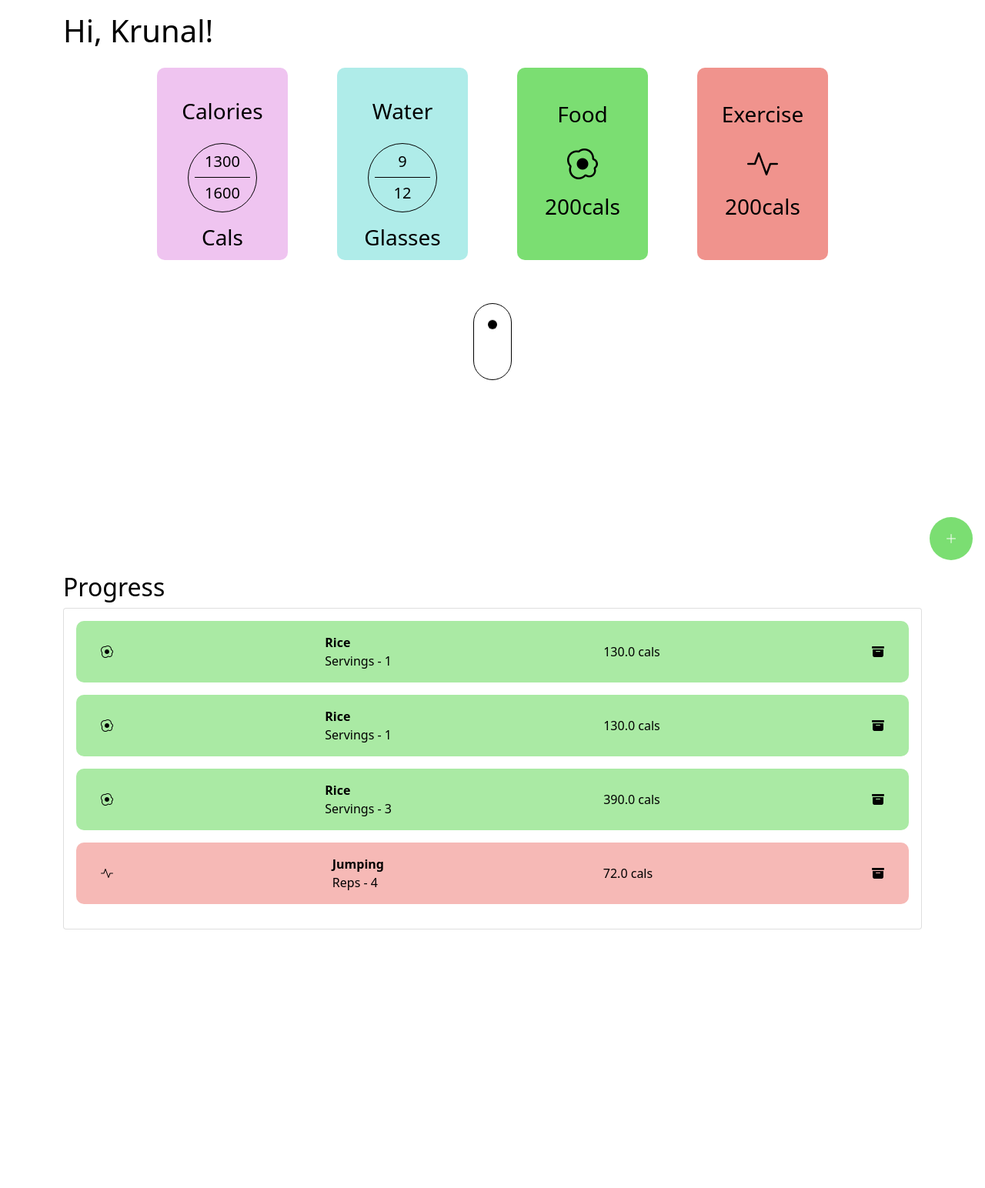
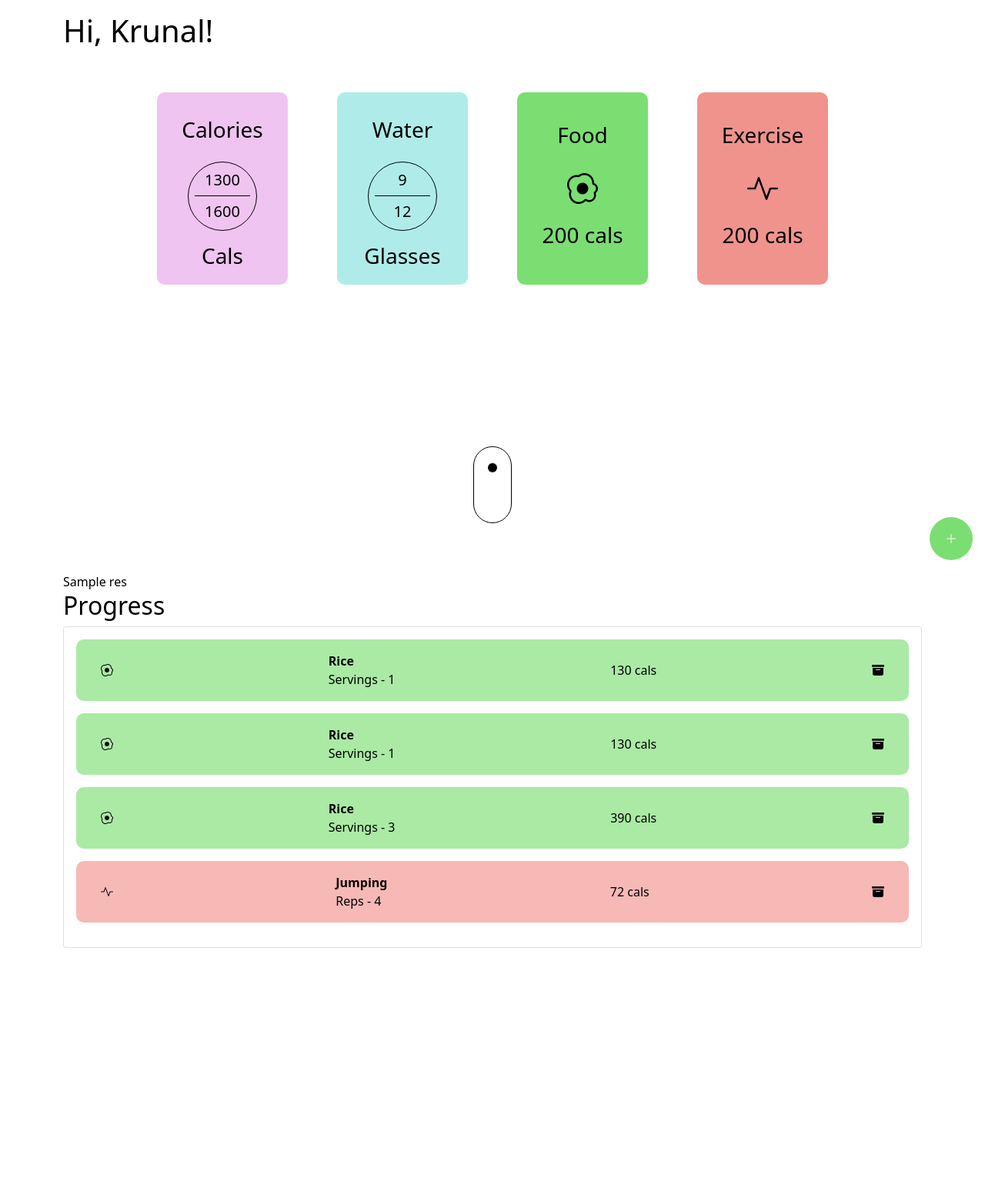
Before and after one commit to Krunal-shelki/Flask-App, a Flask app: template website/templates/views/home.html in a window 1280 px wide. Shown: the part 56-1600 px from the top of the page at 77% size. Run offline with Flask 2, Linux system fonts and the light colour scheme; data comes from the database, SQL or seed files in the repository; both versions use the stored data as it was after the commit; the template is opened without the code that fills it: values that come from a table or form of the project are taken from there, most other values are stand-ins (such as "Sample title", 1, 10 or a date in 2020); some libraries are stand-ins or nearby versions.

Commit message:
final commit

```diff
--- a/requirements.txt
+++ b/requirements.txt
@@ -1,3 +1,5 @@
 flask
 flask-login
 flask-sqlalchemy
+flask-marshmallow
+marshmallow-sqlalchemy
--- a/website/__init__.py
+++ b/website/__init__.py
@@ -3,8 +3,11 @@ from sqlalchemy.sql.expression import false
 from flask_sqlalchemy import SQLAlchemy
 from os import path
 from flask_login import LoginManager, login_manager
+from flask_marshmallow import Marshmallow
+
 
 db = SQLAlchemy()
+ma = Marshmallow()
 DB_NAME = "database.db"
 
 
@@ -15,6 +18,7 @@ def create_app():
     app.config["SQLALCHEMY_TRACK_MODIFICATIONS"] = false
 
     db.init_app(app)
+    ma.init_app(app)
 
     from .views import views
     from .auth import auth
--- a/website/auth.py
+++ b/website/auth.py
@@ -58,13 +58,13 @@ def signin():
         if user:
             flash("User already Exists!", category="error")
         elif len(email) < 4:
-            flash("Email must be greater than 3 charecters", category="error")
+            flash("Email must be greater than 3 charecters!", category="error")
         elif len(name) < 2:
-            flash("name must be greater than 1 charecters", category="error")
+            flash("Name must be greater than 1 charecters!", category="error")
         elif password != passcnf:
-            flash("password does not match to confirm password", category="error")
+            flash("Password does not match to confirm password!", category="error")
         elif len(password) < 7:
-            flash("password must be greater than 6 charecters", category="error")
+            flash("Password must be greater than 6 charecters!", category="error")
         else:
             new_user = User(
                 email=email,
@@ -79,7 +79,7 @@ def signin():
             )
             db.session.add(new_user)
             db.session.commit()
-            flash("acc created", category="success")
+            flash("Account Created!", category="success")
             return redirect(url_for("views.home"))
 
     return render_template("/auth/signin.html", user=current_user)
--- a/website/static/home.js
+++ b/website/static/home.js
@@ -156,7 +156,17 @@ let exercise = [
   },
 ];
 
-let delEntryButtons = document.querySelectorAll(".delete-entry");
+document.addEventListener("DOMContentLoaded", function() {
+
+let typeOfEntry = document.querySelector("#type");
+let entrySelect = document.querySelector(".entrySelect");
+let entryName = document.querySelector(".entryName");
+let caloriesData = document.querySelector("#caloriesData");
+let entryCount = document.querySelector("#entryCount");
+let totalWater = document.querySelector("h5#total_water");
+let totalCal = document.querySelector(".total_cal");
+let foodCals = document.querySelector(".food_cal");
+let exerciseCals = document.querySelector(".exercise_cal");
 
 document.querySelectorAll(".entry-item").forEach((item) => {
   if (item.dataset.entryType == "Food") {
@@ -175,11 +185,36 @@ let deleteNote = (entryId) => {
   });
 };
 
-let typeOfEntry = document.querySelector("#type");
-let entrySelect = document.querySelector(".entrySelect");
-let entryName = document.querySelector(".entryName");
-let caloriesData = document.querySelector("#caloriesData");
-let entryCount = document.querySelector("#entryCount");
+fetch('/water-data')
+  .then(res => res.json())
+  .then(data => {
+    let water_data = data['water']
+    let total_water = 0
+    water_data.forEach(data => {
+      total_water += data['water_count']
+    })
+    return total_water
+  }).then(data => {
+    totalWater.innerHTML = data
+  })
+
+fetch('/cals-data')
+  .then(res => res.json())
+  .then(data => {
+    let cals_data = data['Entry']
+    let food_cals = 0
+    let exercise_cals = 0
+    cals_data.forEach(data => {
+      if(data['type']=='Food'){
+        food_cals += data['cal']
+      }else{
+        exercise_cals += data['cal']
+      }
+    })
+    totalCal.innerHTML = food_cals - exercise_cals
+    foodCals.innerHTML = food_cals
+    exerciseCals.innerHTML = exercise_cals
+  })
 
 let foodHtml = "";
 let exerciseHtml = "";
@@ -239,3 +274,4 @@ let renderForm = (type) => {
 let calculateCal = (entry, count) => {
   caloriesData.value = entry * count;
 };
+})
--- a/website/templates/views/home.html
+++ b/website/templates/views/home.html
@@ -3,6 +3,9 @@ style %}
 <style>
   #home {
     min-height: calc(100vh - 56px);
+    display: flex;
+    flex-direction: column;
+    position: relative;
   }
   #progress {
     min-height: 100vh;
@@ -51,6 +54,7 @@ style %}
     border: none;
   }
   .dashboard-cards {
+    margin-top: 2rem;
     display: flex;
     flex-wrap: wrap;
     justify-content: center;
@@ -64,7 +68,7 @@ style %}
     align-items: center;
     justify-content: space-around;
     border-radius: 10px;
-    padding: 2.5rem;
+    padding: 2rem;
     border: none;
   }
   .circle {
@@ -99,6 +103,11 @@ style %}
   .exercise-card {
     background-color: rgba(234, 101, 93, 70%);
   }
+  .mouse-animation {
+    width: 100%;
+    position: absolute;
+    bottom: 2rem;
+  }
   .mouse {
     margin: 2rem auto;
     height: 100px;
@@ -124,6 +133,11 @@ style %}
       transform: translate(-50%, -100%);
     }
   }
+  @media screen and (max-width: 990px) {
+    .mouse-animation {
+      display: none;
+    }
+  }
 </style>
 {% endblock style %} {% block content %}
 <section id="home">
@@ -133,9 +147,9 @@ style %}
       <h3>Calories</h3>
       <div class="cal-scale">
         <div class="circle">
-          <h5>1300</h5>
+          <h5 class="total_cal">1300</h5>
           <div class="line"></div>
-          <h5>1600</h5>
+          <h5>{{user.cal_goal|int}}</h5>
         </div>
       </div>
       <div class="calories-card-data">
@@ -146,9 +160,9 @@ style %}
       <h3>Water</h3>
       <div class="water-scale">
         <div class="circle">
-          <h5>9</h5>
+          <h5 id="total_water">9</h5>
           <div class="line"></div>
-          <h5>12</h5>
+          <h5>{{user.water_goal}}</h5>
         </div>
       </div>
       <div class="water-card-data">
@@ -161,7 +175,7 @@ style %}
         <i class="bi bi-egg-fried" style="font-size: 2.5rem"></i>
       </div>
       <div class="food-card-data">
-        <h3>200cals</h3>
+        <h3><span class="food_cal">200</span> cals</h3>
       </div>
     </div>
     <div class="card exercise-card dash-card mb-4">
@@ -170,7 +184,7 @@ style %}
         <i class="bi bi-activity" style="font-size: 2.5rem"></i>
       </div>
       <div class="exercise-card-data">
-        <h3>200cals</h3>
+        <h3><span class="exercise_cal">200</span> cals</h3>
       </div>
     </div>
   </div>
@@ -181,6 +195,7 @@ style %}
   </div>
 </section>
 <section id="progress">
+  {{res}}
   <h2>Progress</h2>
   <div class="card" style="padding: 1rem">
     <ul class="list-group list-group-flush" id="entries">
@@ -198,7 +213,7 @@ style %}
             {{entry.count}}
           </div>
         </div>
-        <div class="entry-cal">{{entry.cal}} cals</div>
+        <div class="entry-cal">{{entry.cal|int}} cals</div>
         <button
           class="del-icon delete-entry"
           onClick="deleteNote({{entry.id}})"
```
Also changed, not shown: website/models.py (+22 -2 lines), website/views.py (+20 -5 lines), website/database.db (added).
